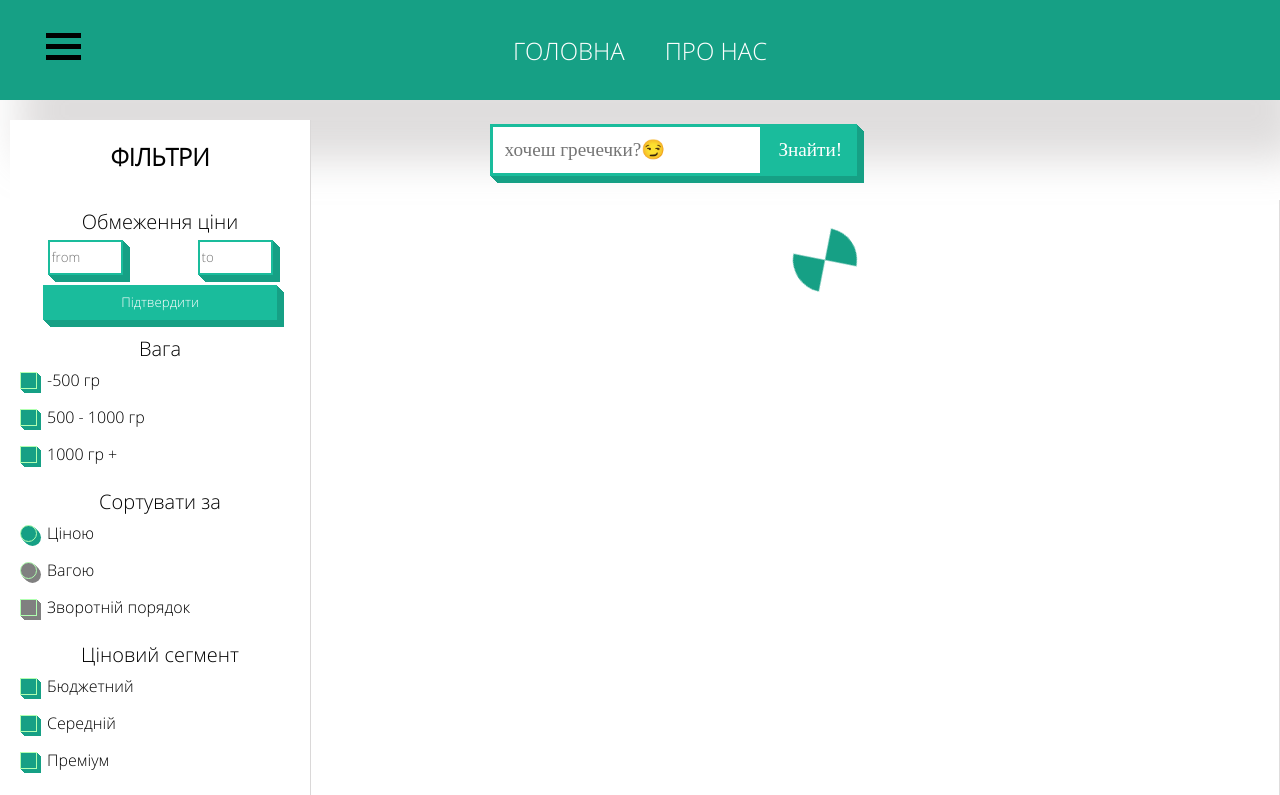
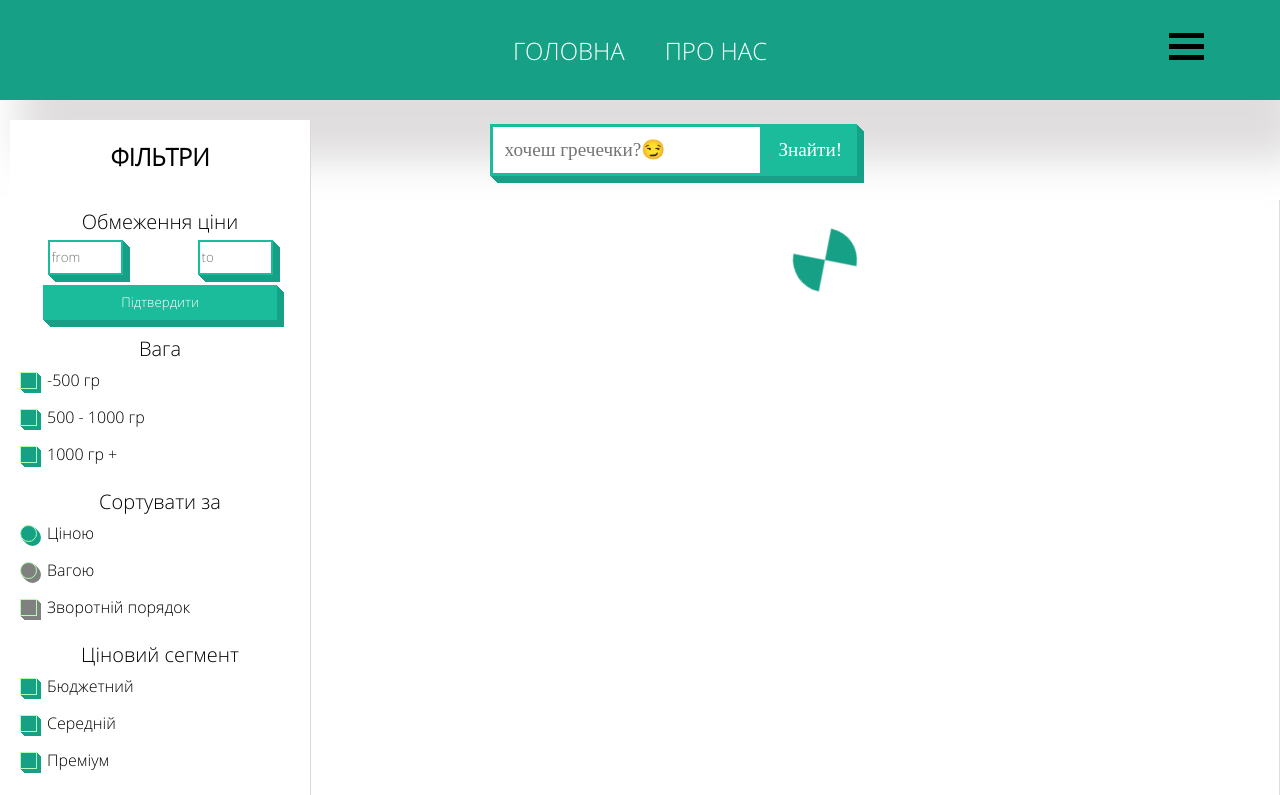
Before and after one commit to mezidia/grechka.com, a website with bundled scripts: page public/index.html in a window 1280 px wide. Shown: the top 795 px of the page. Built offline with nearby package versions, Linux system fonts and the light colour scheme; grey boxes are pictures that could not be loaded; files whose address does not match are found by name.

Commit message:
Button relocation

```diff
--- a/public/index.html
+++ b/public/index.html
@@ -21,8 +21,11 @@
     <div id="siteWrap">
       <div id="menu">
         <ul id="menu-wraper">
+
+            <li><a class="menu-cell" href="#">Головна</a></li>
+            <li><a class="menu-cell" href="#">Про нас</a></li>
             <li class="non-wide">
-            <a class="menu-cell" id="openbtn" href="#" style="position: fixed; top: 20px; left: 20px;">
+              <a class="menu-cell" id="openbtn" href="#" style="position:fixed">
                 <div class="menu-btn">
                   <div class="menuline"></div>
                   <div class="menuline"></div>
@@ -30,8 +33,6 @@
                 </div>
               </a>
             </li>
-            <li><a class="menu-cell" href="#">Головна</a></li>
-            <li><a class="menu-cell" href="#">Про нас</a></li>
         </ul>
       </div>
       <div class="filters" id="main-filters">
--- a/style/style.css
+++ b/style/style.css
@@ -212,7 +212,7 @@ input {
 .product-img:hover {
   width: 300px;
   height: 300px;
-  z-index: 4;
+  z-index: 2;
   margin: -75px 0 0 -75px;
 }
 
@@ -728,7 +728,8 @@ input {
 }
 
 #openbtn {
-  z-index: 4;
+  right: 50px;
+  top:20px;
 }
 
 .overlay {
```
Lines whose indentation alone changed are shown as unchanged.
